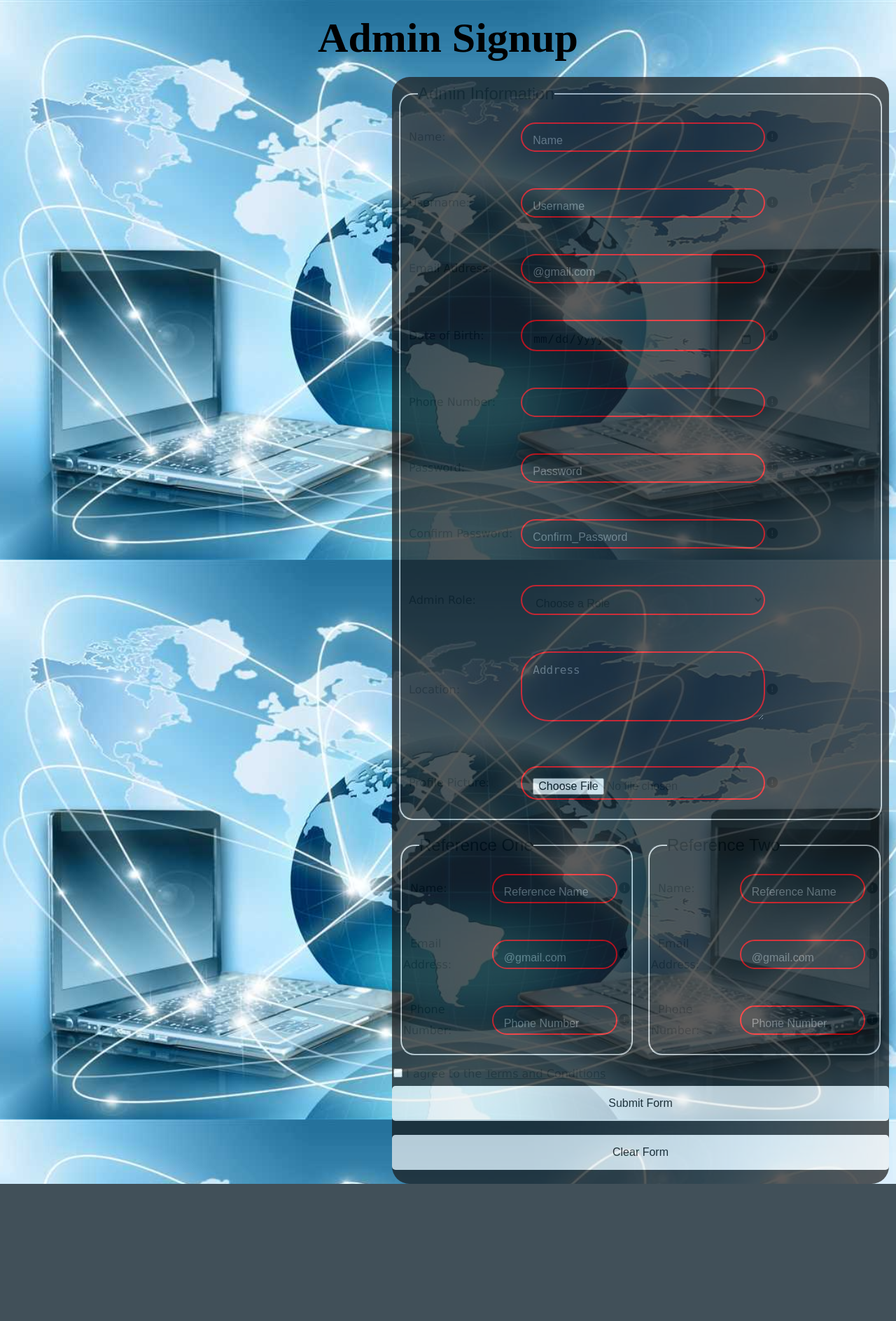
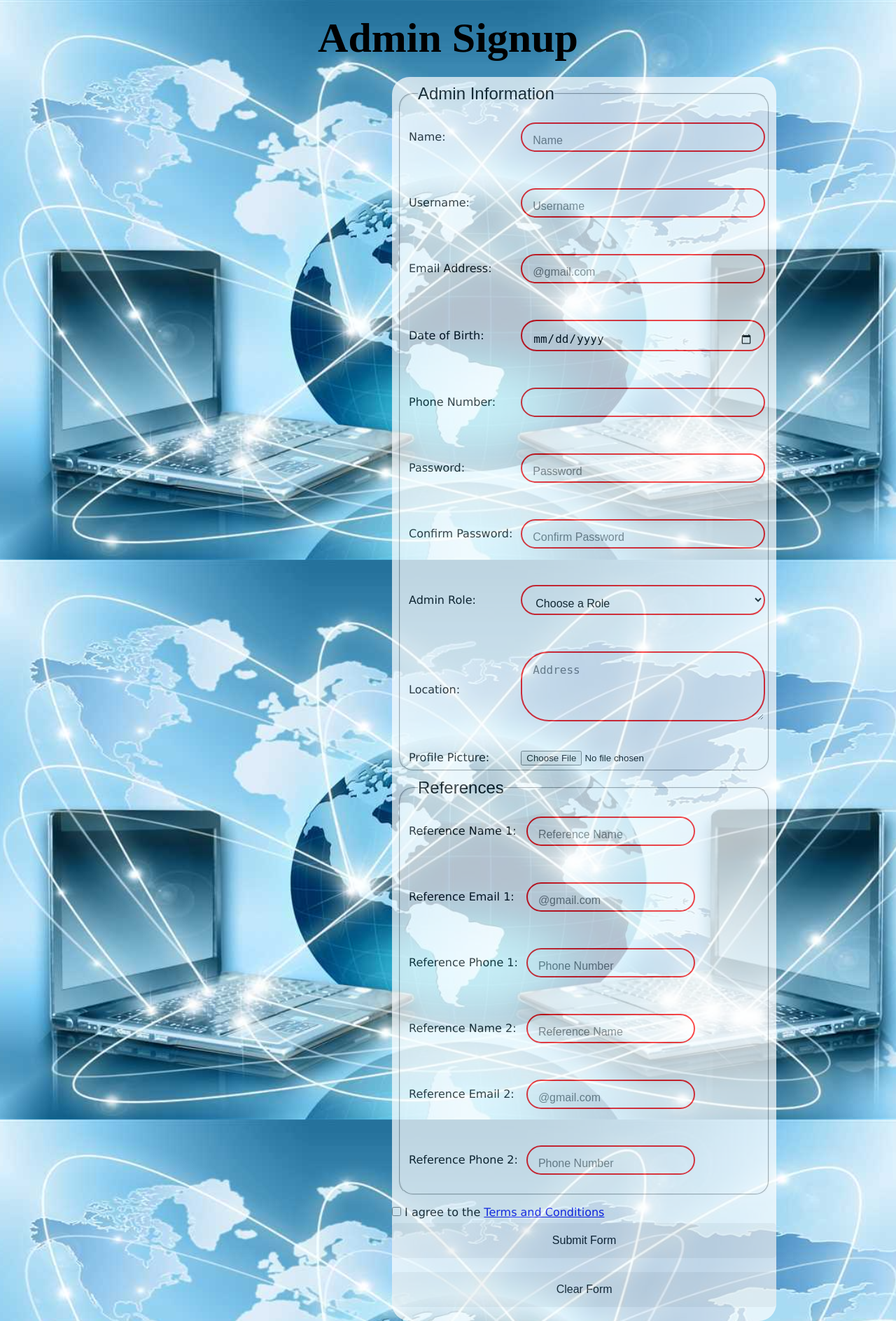
Before and after one commit to Jahid1217/ConnectNet, a PHP site: page /view/admin.php in a window 1280 px wide. Shown: the whole page at 70% size. Before the commit the page ends 1692 px from the top, so only its background shows below. Run offline with PHP 8.4, Linux system fonts and the light colour scheme; some libraries are stand-ins or nearby versions.

Commit message:
Update code add js

```diff
--- a/control/reg_control.php
+++ b/control/reg_control.php
@@ -49,9 +49,9 @@ if ($_SERVER["REQUEST_METHOD"] == "POST") {
         $hasError++;
     }
 
-    $userName = $_REQUEST["user_name"];
-    if (empty($userName) && !preg_match("/^[a-zA-Z0-9_-]{3,20}$/", $username)) {
-        $userNameError = "Please enter a username.";
+    $userName = $_REQUEST["user_name"]; // Capture input from the request
+    if (empty($userName) || !preg_match("/^[a-zA-Z0-9_-]{3,20}$/", $userName)) {
+        $userNameError = "Please enter a valid username.";
         $hasError++;
     }
 
--- a/styles/styles.css
+++ b/styles/styles.css
@@ -1,7 +1,6 @@
 *{
     margin: 0px;
     padding: 0px;
-    color: black;
 }
 
 .bodyLoginRegistration{
@@ -10,8 +9,6 @@
     background-attachment: fixed;
     background-size: cover;
     background-position: center;
-    color: black
-
 }
 
 h1{
@@ -24,7 +21,6 @@ h1{
 fieldset{
     margin: 10px;
     border-radius: 20px;
-    color: white;
 
 }
 legend{
@@ -51,7 +47,8 @@ legend{
 }
 
 .reg1{
-    background:#181717;
+    background:#fff;
+    color: black;
     opacity: 70%;
     width: auto;
     position:absolute;
@@ -62,7 +59,6 @@ legend{
     line-height: 30px;
     border-radius: 25px;
     margin: 10px;
-    color: white;
 }
 .error{
     color: red;
--- a/view/admin.php
+++ b/view/admin.php
@@ -6,141 +6,152 @@
 <head>
     <meta charset="UTF-8">
     <meta name="viewport" content="width=device-width, initial-scale=1.0">
-    <script src='https://kit.fontawesome.com/a076d05399.js' crossorigin='anonymous'></script>
-    <script src='https://kit.fontawesome.com/a076d05399.js' crossorigin='anonymous'></script>
     <link rel="stylesheet" href="../styles/styles.css">
-    <title>Document</title>
+    <title>Admin Signup</title>
 </head>
 <body class="bodyLoginRegistration">
     <h1>Admin Signup</h1>
     <div class="reg1">
-<form action="" method="POST" enctype="multipart/form-data">
+        <form action="" method="POST" onsubmit="return validateForm()" enctype="multipart/form-data">
             <fieldset>
                 <legend>Admin Information</legend>
                 <table>
-
                     <tr>
-                    <td><label for="" class="label">Name:</label></td>
-                    <td><input type="text" name="Name" class="input" placeholder="Name" ></td>
-                    <td><p class="error"><i class='fas fa-exclamation-circle'></i><?php echo $NameError; ?></p></td>
+                        <td><label for="name" class="label">Name:</label></td>
+                        <td><input type="text" name="Name" id="name" class="input" placeholder="Name">
+                        <p id="error_Name" class="error"></p>
+                    </td>
 
                     </tr>
                     <tr>
-                    <td><label for="" class="label">Username:</label></td>
-                    <td><input type="text" name="user_name" class="input" placeholder="Username" ></td>
-                    <td><p class="error"><i class='fas fa-exclamation-circle'></i><?php echo $userNameError; ?></p></td>
+                        <td><label for="username" class="label">Username:</label></td>
+                        <td><input type="text" name="user_name" id="username" class="input" placeholder="Username">
+                        <p id="error_Username" class="error"></p>
+                    </td>
+
                     </tr>
                     <tr>
-                    <td><label for="" class="label">Email Address:</label></td>
-                    <td><input type="text" name="email" class="input" placeholder="@gmail.com" ></td>
-                    <td><p class="error"><i class='fas fa-exclamation-circle'></i><?php echo $emailError; ?></p></td>
+                        <td><label for="email" class="label">Email Address:</label></td>
+                        <td><input type="text" id="email" name="email" class="input" placeholder="@gmail.com">
+                        <p id="error_email" class="error"></p>
+                    </td>
+
                     </tr>
                     <tr>
-                    <td><label for="" class="label">Date of Birth:</label></td>
-                    <td><input type="date" name="dath_of_birth" class="input" ></td>
-                    <td><p class="error"><i class='fas fa-exclamation-circle'></i><?php echo $dateOfBirthError; ?></p></td>
+                        <td><label for="dob" class="label">Date of Birth:</label></td>
+                        <td><input type="date" id="dob" name="date_of_birth" class="input">
+                        <p id="error_dob" class="error"></p>
+                    </td>
+
                     </tr>
                     <tr>
-                    <td><label for="" class="label">Phone Number:</label></td>
-                    <td><input type="text" name="phone_number" class="input" ></td>
-                    <td><p class="error"><i class='fas fa-exclamation-circle'></i><?php echo $phoneNumberError; ?></p></td>
+                        <td><label for="phone" class="label">Phone Number:</label></td>
+                        <td><input type="text" id="phone" name="phone_number" class="input">
+                        <p id="error_phone" class="error"></p>
+                    </td>
+
                     </tr>
                     <tr>
-                    <td><label for="" class="label">Password:</label></td>
-                    <td><input type="password" id="myFile" name="Password" class="input" placeholder="Password" ></td>
-                    <td><p class="error"><i class='fas fa-exclamation-circle'></i><?php echo $passwordError; ?></p></td>
+                        <td><label for="password" class="label">Password:</label></td>
+                        <td><input type="password" id="password" name="Password" class="input" placeholder="Password">
+                        <p id="error_password" class="error"></p>
+                    </td>
+
                     </tr>
                     <tr>
-                    <td><label for="" class="label">Confirm Password:</label></td>
-                    <td><input type="password" id="myFile" name="confirm_password" class="input" placeholder="Confirm_Password" ></td>
-                    <td><p class="error"><i class='fas fa-exclamation-circle'></i><?php echo $confirmPasswordError; ?></p></td>
+                        <td><label for="confirm_password" class="label">Confirm Password:</label></td>
+                        <td><input type="password" id="confirm_password" name="confirm_password" class="input" placeholder="Confirm Password">
+                        <p id="error_conPass" class="error"></p>
+                    </td>
+                        <td></td>
                     </tr>
                     <tr>
-                    <td><label for="Admin_Role">Admin Role:</label></td>
-                    <td><select name="admin_role" id="admin_Role" class="input" required>
+                        <td><label for="admin_Role">Admin Role:</label></td>
+                        <td>
+                            <select name="admin_role" id="admin_Role" class="input">
                                 <option value="">Choose a Role</option>
                                 <option value="Network_Admin">Network Admin</option>
                                 <option value="Billing_Admin">Billing Admin</option>
                                 <option value="Support_Admin">Support Admin</option>
                                 <option value="General_Admin">General Admin</option>
+                            </select>
+                            <p id="error_admin" class="error"></p>
                         </td>
+                        <td></td>
                     </tr>
                     <tr>
-                    <td><label for="" class="label">Location:</label></td>
-                    <td><textarea name="location"rows="4" cols="30" class="input" placeholder="Address"></textarea></td>
-                    <td><p class="error"><i class='fas fa-exclamation-circle'></i><?php echo $locationError; ?></p></td>
-                </tr>
+                        <td><label for="address" class="label">Location:</label></td>
+                        <td><textarea id="address" name="location" rows="4" cols="30" class="input" placeholder="Address"></textarea>
+                        <p id="error_address" class="error"></p>
+                    </td>
+                        <td></td>
                     </tr>
                     <tr>
-                <tr>
-                    <td><label for="profile_Pic">Profile Picture:</label></td>
-                    <td><input type="file" name="profile_picture" id="profile_picture" class="input"></td>
-                    <td><p class="error"><i class='fas fa-exclamation-circle'></i><?php echo $profilePictureError; ?></p></td>
+                        <td><label for="file">Profile Picture:</label></td>
+                        <td><input type="file" id="file" name="profile_picture" >
+                        <p id="error_file" class="error"></p>
+                    </td>
+
                     </tr>
                 </table>
             </fieldset>
+            <fieldset>
+                <legend>References</legend>
                 <table>
                     <tr>
-                <td>
-                    <fieldset>
-                        <legend>Reference One</legend>
-                        <table>
-                            <tr>
-                                <td><label for="" class="label">Name:</label></td>
-                                <td><input type="text" name="reference_name" class="input" placeholder="Reference Name" ></td>
-                                <td><p class="error"><i class='fas fa-exclamation-circle'></i></p></td>
-                </tr>
+                        <td><label for="reference_name" class="label">Reference Name 1:</label></td>
+                        <td><input type="text" id="reference_name" name="reference_name" class="input" placeholder="Reference Name">
+                        <p id="error_refName_One" class="error"></p>
+                    </td>
+                        <td></td>
                     </tr>
                     <tr>
-                                <td><label for="" class="label">Email Address:</label></td>
-                                <td><input type="text" name="reference_email" class="input" placeholder="@gmail.com" ></td>
-                                <td><p class="error"><i class='fas fa-exclamation-circle'></i></p></td>
-                </tr>
+                        <td><label for="reference_email" class="label">Reference Email 1:</label></td>
+                        <td><input type="text" id="reference_email" name="reference_email" class="input" placeholder="@gmail.com">
+                        <p id="error_refEmail" class="error"></p>
+                    </td>
+                        <td></td>
                     </tr>
                     <tr>
-                                <td><label for="" class="label">Phone Number:</label></td>
-                                <td><input type="text" name="reference_phone" class="input" placeholder="Phone Number" ></td>
-                                <td><p class="error"><i class='fas fa-exclamation-circle'></i></p></td>
+                        <td><label for="reference_phone" class="label">Reference Phone 1:</label></td>
+                        <td><input type="text" id="reference_phone" name="reference_phone" class="input" placeholder="Phone Number">
+                        <p id="error_refPhone" class="error"></p>
+                    </td>
+                        <td></td>
                     </tr>
+                    <tr>
+                        <td><label for="reference_name_two" class="label">Reference Name 2:</label></td>
+                        <td><input type="text" id="reference_name_two" name="reference_name_two" class="input" placeholder="Reference Name">
+                        <p id="error_refName_two" class="error"></p>
+                    </td>
+                        <td></td>
+                    </tr>
+                    <tr>
+                        <td><label for="reference_email_two" class="label">Reference Email 2:</label></td>
+                        <td><input type="text" id="reference_email_two" name="reference_email_two" class="input" placeholder="@gmail.com">
+                        <p id="error_refEmail_two" class="error"></p>
+                    </td>
+                        <td></td>
+                    </tr>
+                    <tr>
+                    <td><label for="reference_phone_two" class="label">Reference Phone 2:</label></td>
+                     <td><input type="text" id="reference_phone_two" name="reference_phone_two" class="input" placeholder="Phone Number">
+                     <p id="error_refPhone_two" class="error"></p>
+                    </td>
+                    <td></td>
                     </tr>
                 </table>
             </fieldset>
-                </td>
-                <td>
-                <fieldset>
-                        <legend>Reference Two</legend>
-                        <table>
-                            <tr>
-                                <td><label for="" class="label">Name:</label></td>
-                                <td><input type="text" name="reference_name_two" class="input" placeholder="Reference Name" ></td>
-                                <td><p class="error"><i class='fas fa-exclamation-circle'></i></p></td>
-                </tr>
-                            </tr>
-                            <tr>
-                                <td><label for="" class="label">Email Address:</label></td>
-                                <td><input type="text" name="reference_email_two" class="input" placeholder="@gmail.com" ></td>
-                                <td><p class="error"><i class='fas fa-exclamation-circle'></i></p></td>
-                </tr>
-                            </tr>
-                            <tr>
-                                <td><label for="" class="label">Phone Number:</label></td>
-                                <td><input type="text" name="reference_phone_two" class="input"placeholder="Phone Number" ></td>
-                                <td><p class="error"><i class='fas fa-exclamation-circle'></i></p></td>
-                </tr>
-                            </tr>
-
-                        </table>
-                    </fieldset>
-                </td>
-            </tr>
-            <tr>
-                <td><input type="checkbox" id="terms" name="terms" required> I agree to the <a href="#">Terms and Conditions</a></td>
-            </tr>
-        </table>
-             <input type="submit"value="Submit Form" class="logBtn">
-             <input type="reset"value="Clear Form" class="logBtn">
+            <div>
+                <input type="checkbox" id="terms" name="terms"> I agree to the <a href="#">Terms and Conditions</a>
+                <p id="error_terms" class="error"></p>
+            </div>
+            <div>
+                <input type="submit" value="Submit Form" class="logBtn">
+                <input type="reset" value="Clear Form" class="logBtn">
+            </div>
         </form>
     </div>
-
+    <script src="../js/myScript.js"></script>
 </body>
 </html>
```
Also changed, not shown: control/login_control.php (+25 -3 lines), js/myScript.js (added, +107 -0 lines), model/db.php (+12 -12 lines), uplodefile/cover1.jpg (added). Lines whose indentation alone changed are shown as unchanged.
